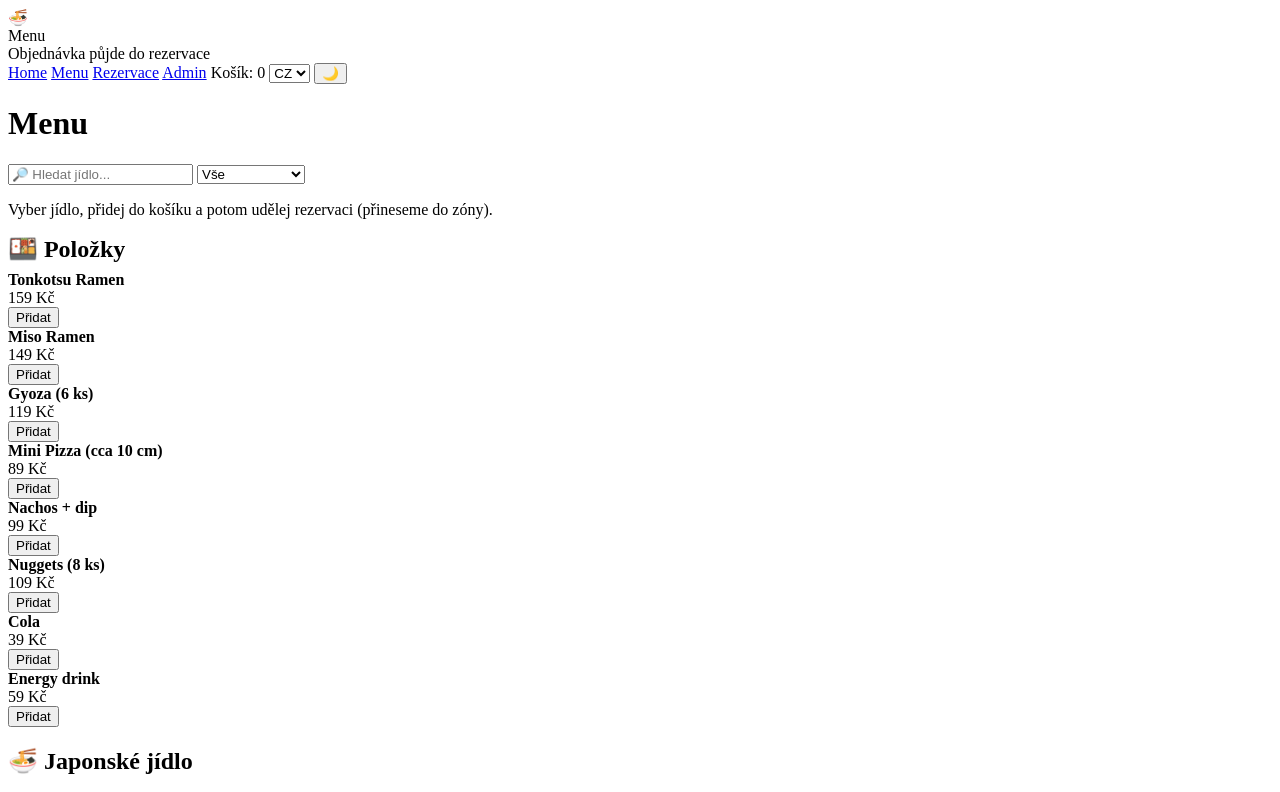
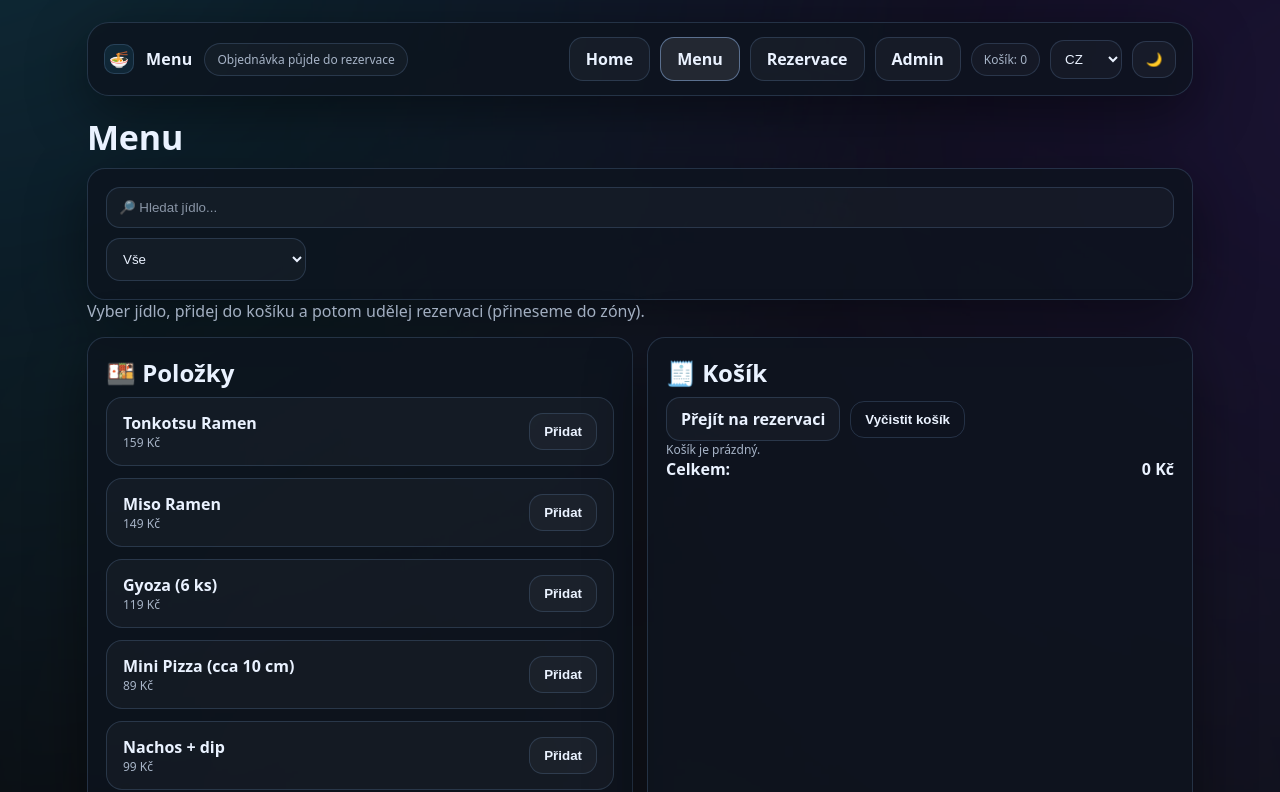
Before and after one commit to schoolproject123-gamingcafe/hernikavarna.github.io, a plain HTML site: page menu.html in a window 1280 px wide. Shown: the top 792 px of the page. Drawn offline with Linux system fonts and the light colour scheme.

Commit message:
Update style.css

```diff
--- a/style.css
+++ b/style.css
@@ -1,45 +1,390 @@
-<div class="card">
+:root{
+  --bg:#070b10;
+  --card:rgba(14,20,30,.78);
+  --stroke:rgba(120,160,210,.22);
+  --text:#eaf2ff;
+  --muted:#a7b4c7;
+  --accent:#39c6ff;
+  --shadow:0 18px 60px rgba(0,0,0,.45);
+}
 
-<div class="section-title">
-🔥 Top balíčky
-</div>
+html[data-theme="light"]{
+  --bg:#f5f7fb;
+  --card:rgba(255,255,255,.88);
+  --stroke:rgba(50,70,110,.18);
+  --text:#0b1220;
+  --muted:#556070;
+  --accent:#0077ff;
+  --shadow:0 18px 60px rgba(10,20,40,.14);
+}
 
-<div class="divider"></div>
+*{box-sizing:border-box}
 
-<div class="deals">
+body{
+  margin:0;
+  background:var(--bg);
+  color:var(--text);
+  font-family:system-ui,-apple-system,Segoe UI,Roboto,Arial,sans-serif;
+}
 
-<div class="deal">
-<div>
-<div class="deal-title">PC 1 hodina</div>
-<div class="deal-sub">PC • 60 min • Rychlá hra – ideální na pár zápasů.</div>
-</div>
-<div class="deal-price">80 Kč</div>
-</div>
+.bg{
+  position:fixed;
+  inset:-40%;
+  z-index:-1;
+  background:
+    radial-gradient(circle at 20% 10%, rgba(57,198,255,.18) 0%, transparent 45%),
+    radial-gradient(circle at 80% 30%, rgba(140,70,255,.14) 0%, transparent 50%),
+    radial-gradient(circle at 50% 90%, rgba(255,255,255,.06) 0%, transparent 55%);
+  filter:blur(2px);
+}
 
-<div class="deal">
-<div>
-<div class="deal-title">PC Maraton 5h</div>
-<div class="deal-sub">PC • 300 min • Hraj dlouho, hraj naplno.</div>
-</div>
-<div class="deal-price">300 Kč</div>
-</div>
+.container{
+  max-width:1150px;
+  margin:0 auto;
+  padding:22px;
+}
 
-<div class="deal">
-<div>
-<div class="deal-title">Noční pařba (22:00–06:00)</div>
-<div class="deal-sub">PC • 480 min • Celá noc paření.</div>
-</div>
-<div class="deal-price">400 Kč</div>
-</div>
+.topbar{
+  display:flex;
+  justify-content:space-between;
+  align-items:center;
+  gap:14px;
+  padding:14px 16px;
+  border-radius:22px;
+  background:var(--card);
+  border:1px solid var(--stroke);
+  box-shadow:var(--shadow);
+  flex-wrap:wrap;
+}
 
-<div class="deal">
-<div>
-<div class="deal-title">PlayStation 1 hodina</div>
-<div class="deal-sub">PS • 60 min • Pohodový couch gaming.</div>
-</div>
-<div class="deal-price">100 Kč</div>
-</div>
+.brand{
+  display:flex;
+  align-items:center;
+  gap:12px;
+  flex-wrap:wrap;
+}
 
-</div>
+.brand-icon{
+  width:30px;
+  height:30px;
+  display:grid;
+  place-items:center;
+  border-radius:10px;
+  background:rgba(57,198,255,.10);
+  border:1px solid var(--stroke);
+}
 
-</div>
+.brand-name{
+  font-weight:900;
+  letter-spacing:.2px;
+}
+
+.pill{
+  padding:7px 12px;
+  border-radius:999px;
+  border:1px solid var(--stroke);
+  background:rgba(255,255,255,.03);
+  color:var(--muted);
+  font-size:12px;
+}
+
+.nav-actions{
+  display:flex;
+  align-items:center;
+  gap:10px;
+  flex-wrap:nowrap;
+}
+
+@media (max-width:900px){
+  .nav-actions{flex-wrap:wrap}
+}
+
+.navbtn{
+  display:inline-flex;
+  align-items:center;
+  justify-content:center;
+  padding:10px 16px;
+  border-radius:14px;
+  border:1px solid var(--stroke);
+  background:rgba(255,255,255,.04);
+  color:var(--text);
+  text-decoration:none;
+  font-weight:800;
+  transition:transform .12s ease, background .12s ease, border-color .12s ease;
+}
+
+.navbtn:hover{
+  transform:translateY(-1px);
+  background:rgba(255,255,255,.07);
+  border-color:rgba(160,200,255,.35);
+}
+
+.navbtn.ghost{
+  padding:10px 12px;
+  min-width:44px;
+}
+
+body[data-page="home"]  .nav-actions a[href="index.html"],
+body[data-page="menu"]  .nav-actions a[href="menu.html"],
+body[data-page="booking"] .nav-actions a[href="booking.html"],
+body[data-page="admin"] .nav-actions a[href="admin.html"]{
+  background:rgba(255,255,255,.09);
+  border-color:rgba(160,200,255,.45);
+}
+
+select.select{
+  width:auto;
+  min-width:72px;
+  max-width:90px;
+  padding:10px 10px;
+  border-radius:14px;
+  border:1px solid var(--stroke);
+  background:rgba(255,255,255,.03);
+  color:var(--text);
+  outline:none;
+}
+
+.h1{
+  margin:18px 0 8px;
+  font-size:34px;
+  letter-spacing:-.2px;
+}
+
+.p{
+  color:var(--muted);
+  margin:0 0 14px;
+  line-height:1.45;
+}
+
+.small{
+  font-size:12px;
+  color:var(--muted);
+}
+
+.divider{
+  margin:14px 0;
+  height:1px;
+  background:var(--stroke);
+}
+
+.card{
+  padding:18px;
+  border-radius:18px;
+  background:var(--card);
+  border:1px solid var(--stroke);
+  box-shadow:var(--shadow);
+}
+
+.grid{
+  display:grid;
+  gap:14px;
+}
+
+.grid.cols-2{
+  grid-template-columns:1fr 1fr;
+}
+
+.grid.cols-3{
+  grid-template-columns:repeat(3,1fr);
+}
+
+@media (max-width:900px){
+  .grid.cols-2,
+  .grid.cols-3{
+    grid-template-columns:1fr;
+  }
+}
+
+.row{
+  display:flex;
+  gap:10px;
+  align-items:center;
+  flex-wrap:wrap;
+}
+
+.row.between{
+  justify-content:space-between;
+}
+
+label.small{
+  display:block;
+  margin:10px 0 6px;
+}
+
+.input, select.input{
+  width:100%;
+  padding:12px 12px;
+  border-radius:14px;
+  border:1px solid var(--stroke);
+  background:rgba(255,255,255,.03);
+  color:var(--text);
+  outline:none;
+}
+
+.input::placeholder{
+  color:color-mix(in srgb, var(--muted) 80%, transparent);
+}
+
+.btn{
+  padding:10px 14px;
+  border-radius:14px;
+  border:1px solid var(--stroke);
+  background:rgba(255,255,255,.03);
+  color:var(--text);
+  font-weight:900;
+  cursor:pointer;
+  text-decoration:none;
+  display:inline-block;
+}
+
+.btn:hover{
+  transform:translateY(-1px);
+  box-shadow:var(--shadow);
+}
+
+.btn.secondary{
+  background:transparent;
+}
+
+.price{
+  font-weight:900;
+  white-space:nowrap;
+}
+
+#menuList,
+#cartList{
+  display:flex;
+  flex-direction:column;
+  gap:12px;
+}
+
+.item{
+  width:100%;
+  display:flex;
+  justify-content:space-between;
+  align-items:center;
+  gap:12px;
+  padding:14px 16px;
+  border-radius:16px;
+  background:rgba(255,255,255,.03);
+  border:1px solid var(--stroke);
+}
+
+.iconbtn{
+  width:34px;
+  height:34px;
+  border-radius:12px;
+  border:1px solid var(--stroke);
+  background:rgba(255,255,255,.03);
+  color:var(--text);
+  font-weight:900;
+  cursor:pointer;
+}
+
+.iconbtn:hover{
+  transform:translateY(-1px);
+  box-shadow:var(--shadow);
+}
+
+.section-title,
+.section-subtitle{
+  font-size:22px;
+  font-weight:900;
+  margin:0 0 12px;
+}
+
+.big-number{
+  font-size:26px;
+  font-weight:900;
+}
+
+.deals{
+  display:grid;
+  grid-template-columns:repeat(2,1fr);
+  gap:14px;
+}
+
+@media (max-width:900px){
+  .deals{
+    grid-template-columns:1fr;
+  }
+}
+
+.deal{
+  display:flex;
+  justify-content:space-between;
+  align-items:center;
+  gap:14px;
+  padding:16px;
+  border-radius:16px;
+  background:var(--card);
+  border:1px solid var(--stroke);
+  box-shadow:var(--shadow);
+}
+
+.deal-title{
+  font-weight:900;
+}
+
+.deal-sub{
+  margin-top:4px;
+  font-size:12px;
+  color:var(--muted);
+}
+
+.deal-price{
+  font-weight:900;
+  font-size:16px;
+  white-space:nowrap;
+}
+
+.bigcard{
+  min-height:180px;
+  display:flex;
+  flex-direction:column;
+  justify-content:space-between;
+}
+
+.bigcard-title{
+  font-size:24px;
+  font-weight:900;
+}
+
+.bigcard-sub{
+  margin-top:8px;
+  color:var(--muted);
+  font-size:14px;
+}
+
+.mini-card{
+  padding:16px;
+  border-radius:16px;
+  background:rgba(255,255,255,.02);
+  border:1px solid var(--stroke);
+}
+
+.table-wrap{
+  overflow:auto;
+}
+
+.admin-table{
+  width:100%;
+  border-collapse:collapse;
+}
+
+.admin-table th,
+.admin-table td{
+  text-align:left;
+  padding:10px 8px;
+  border-bottom:1px solid var(--stroke);
+  vertical-align:top;
+}
+
+.toast{
+  margin-top:12px;
+  padding:10px 12px;
+  border-radius:12px;
+  border:1px solid var(--stroke);
+  background:var(--card);
+  display:none;
+}
```
